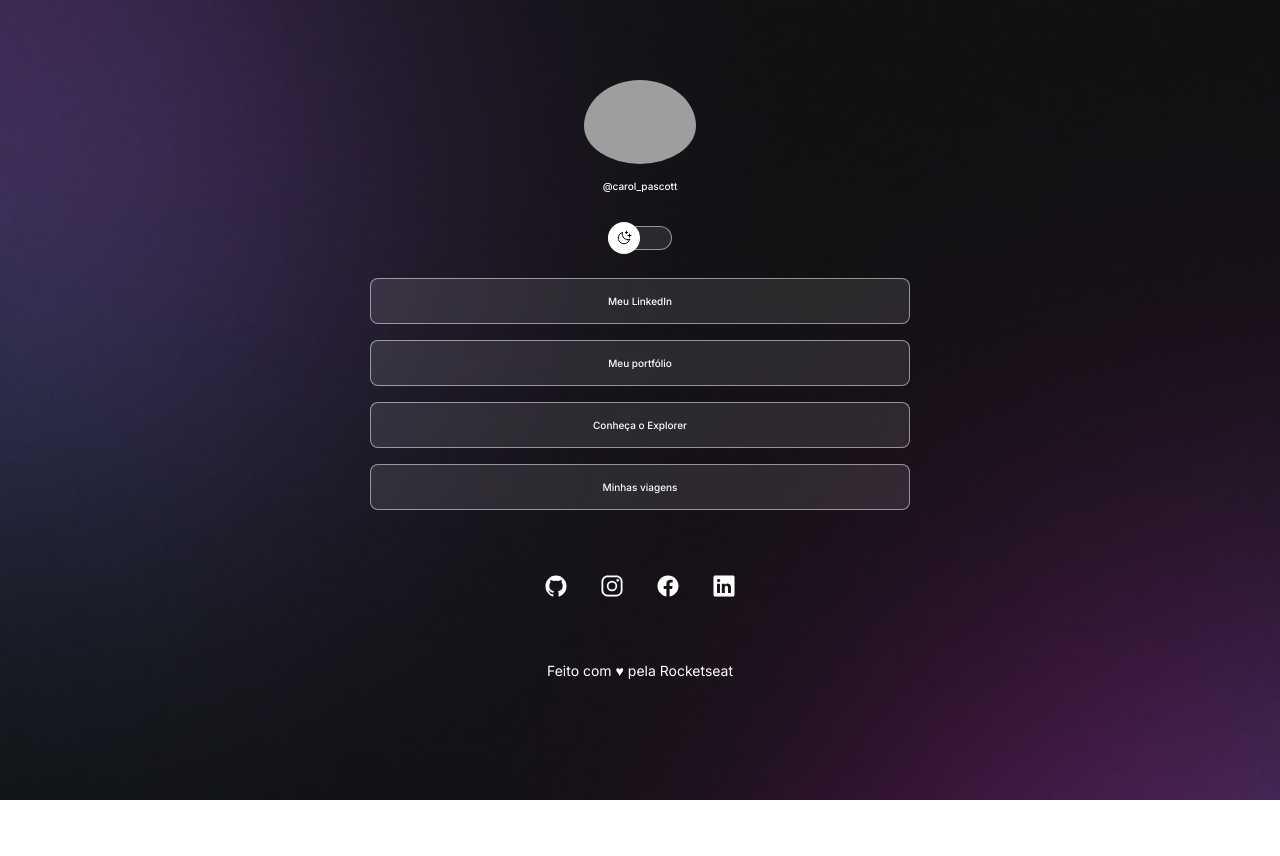
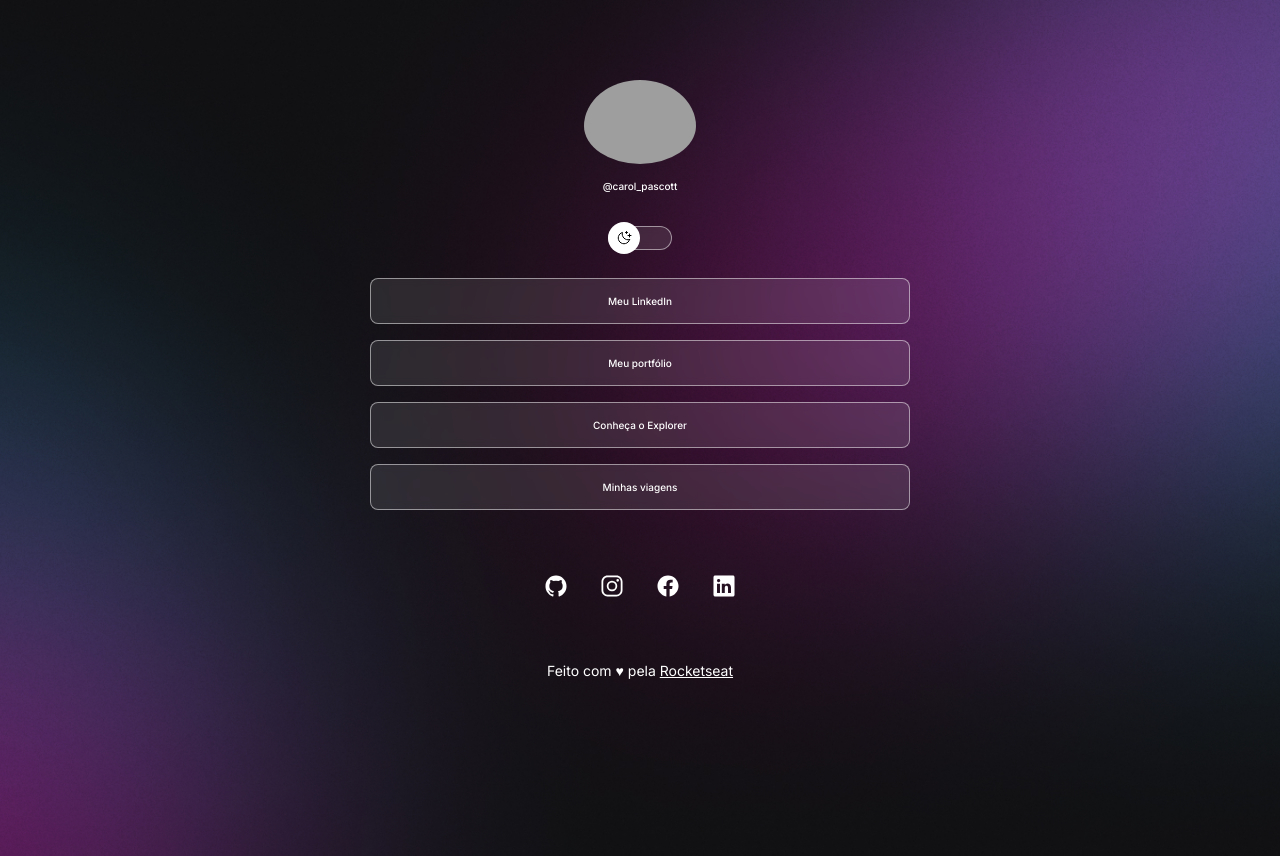
Before and after one commit to carolpascott/carol_devlinks, a plain HTML site: page index.html in a window 1280 px wide. Before the commit the page ends 800 px from the top, so only its background shows below. Drawn offline with nearby package versions, Linux system fonts and the light colour scheme; grey boxes are pictures that could not be loaded.

Commit message:
alteração do background com o media queries

```diff
--- a/style.css
+++ b/style.css
@@ -35,6 +35,10 @@
 body {
     background:  var(--bg-url) no-repeat top center/cover;
 
+    height: 100vh;
+}
+
+body * {
     font-family: 'Inter', sans-serif;
     color: var(--txt-color);
 }
@@ -139,11 +143,6 @@ ul li a:hover {
     border: 1.5px solid var(--bd-btn-hv);
 }
 
-a {
-    text-decoration: none;
-    color: var(--txt-color);
-}
-
 #social-links {
     display: flex;
     justify-content: center;
@@ -175,3 +174,14 @@ footer {
 
     font-size: 1.4rem;
 }
+
+/*media queries */
+@media (min-width: 700px) {
+    :root {
+        --bg-url: url(./assets/bg-desktop.jpg);
+    }
+
+    .light {
+        --bg-url: url(./assets/bg-desktop-light.jpg);
+    }
+}
```
Also changed, not shown: assets/bg-desktop-light.jpg (added), assets/bg-desktop.jpg (added).
